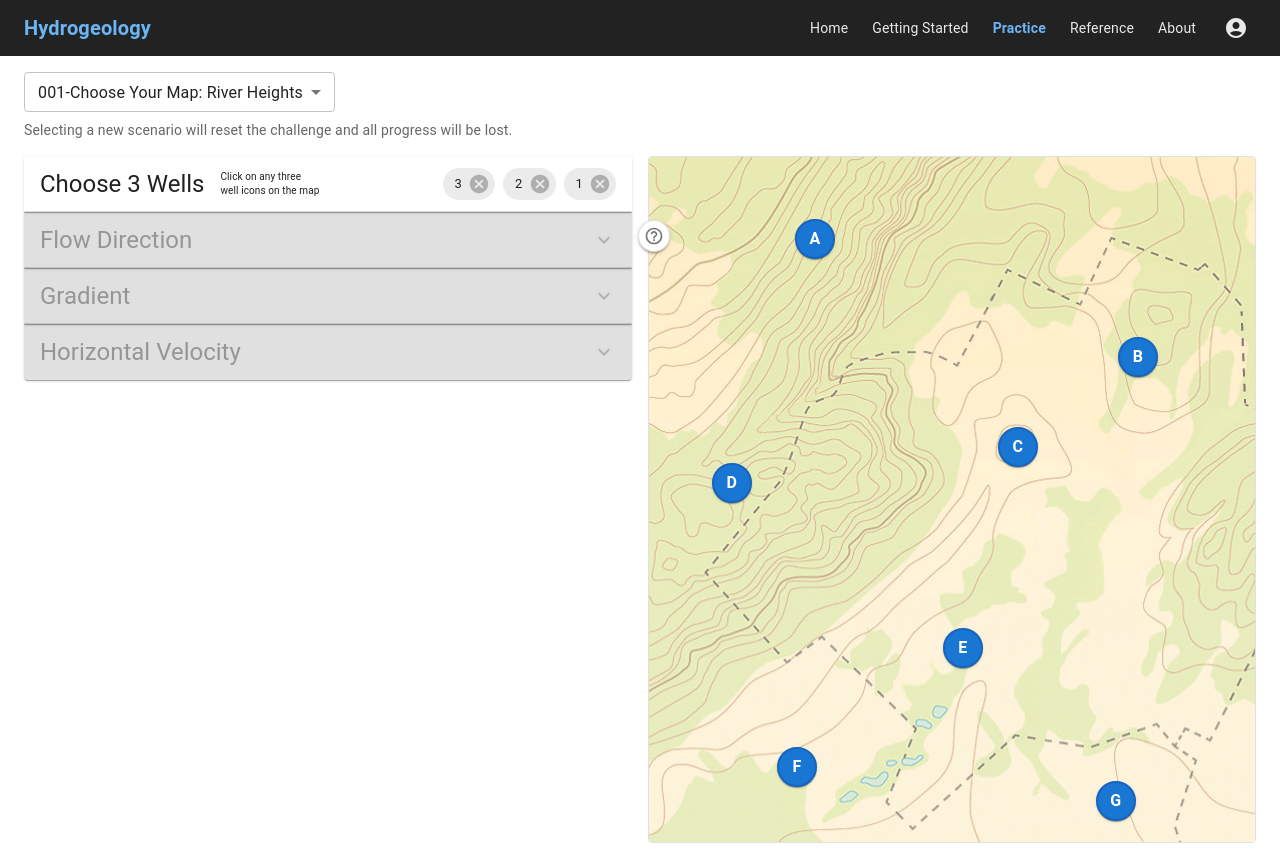
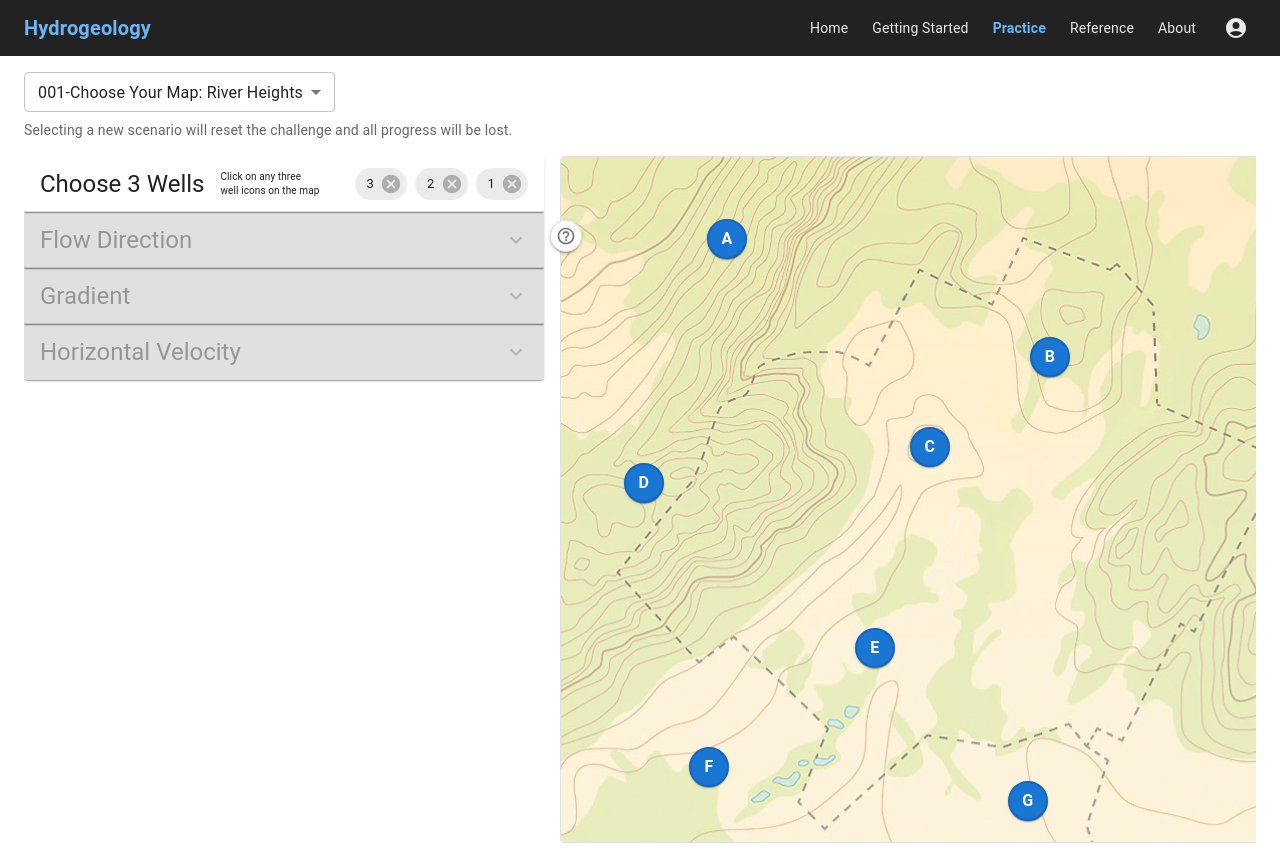
Before and after one commit to Geosyntec/ngwa-hydrogeo-challenge, a React (Vite) app: page /scenario in a window 1280 px wide. Built offline with nearby package versions, Linux system fonts and the light colour scheme.

Commit message:
make question panels more compact

```diff
--- a/src/features/scenario/Scenario.tsx
+++ b/src/features/scenario/Scenario.tsx
@@ -8,7 +8,6 @@ import {
   DialogContent,
   DialogTitle,
   FormControl,
-  Grid,
   InputLabel,
   MenuItem,
   Select,
@@ -42,6 +41,17 @@ import HorizontalVelocityPanel from "./components/Panels/HorizontalVelocityPanel
 import { selectIsAuthenticated } from "../auth/authSlice";
 
 type ClassOption = { id: string; name: string };
+
+/** Fixed question column width from `md` up; does not shrink until layout stacks below `md`. */
+const SCENARIO_QUESTION_PANEL_WIDTH_PX = 520;
+/** Minimum map width on `md+` so the row triggers horizontal scroll instead of crushing columns. */
+const SCENARIO_MAP_MIN_WIDTH_PX = 480;
+/** Default MUI `spacing(2)` gap between columns (must match `gap: 2` below). */
+const SCENARIO_ROW_GAP_PX = 16;
+const SCENARIO_ROW_MIN_WIDTH_MD =
+  SCENARIO_QUESTION_PANEL_WIDTH_PX +
+  SCENARIO_ROW_GAP_PX +
+  SCENARIO_MAP_MIN_WIDTH_PX;
 
 export default function Scenario({
   isTest = false,
@@ -431,26 +441,54 @@ export default function Scenario({
           </Typography>
         </Box>
 
-        <Grid container spacing={2}>
-          <Grid item xs={12} md={6}>
-            <ChooseWellsPanel />
-            <FlowDirectionPanel />
-            <GradientPanel />
-            <HorizontalVelocityPanel />
-          </Grid>
-
-          <Grid item xs={12} md={6}>
+        <Box
+          sx={{
+            width: "100%",
+            overflowX: { xs: "visible", md: "auto" },
+            WebkitOverflowScrolling: "touch",
+          }}
+        >
+          <Box
+            sx={{
+              display: "flex",
+              flexDirection: { xs: "column", md: "row" },
+              alignItems: "flex-start",
+              gap: 2,
+              flexWrap: { md: "nowrap" },
+              minWidth: { xs: 0, md: SCENARIO_ROW_MIN_WIDTH_MD },
+            }}
+          >
             <Box
               sx={{
+                width: { xs: "100%", md: SCENARIO_QUESTION_PANEL_WIDTH_PX },
+                minWidth: { xs: 0, md: SCENARIO_QUESTION_PANEL_WIDTH_PX },
+                maxWidth: { xs: "100%", md: SCENARIO_QUESTION_PANEL_WIDTH_PX },
+                flexShrink: { md: 0 },
+                boxSizing: "border-box",
+              }}
+            >
+              <ChooseWellsPanel />
+              <FlowDirectionPanel />
+              <GradientPanel />
+              <HorizontalVelocityPanel />
+            </Box>
+
+            <Box
+              sx={{
+                width: { xs: "100%", md: "auto" },
+                minWidth: { xs: 0, md: SCENARIO_MAP_MIN_WIDTH_PX },
+                flex: { md: "1 1 auto" },
+                flexShrink: { md: 0 },
                 border: "1px solid #e0e0e0",
                 borderRadius: 1,
                 overflow: "hidden",
+                boxSizing: "border-box",
               }}
             >
               <MapView />
             </Box>
-          </Grid>
-        </Grid>
+          </Box>
+        </Box>
       </Container>
     </>
   );
--- a/src/features/scenario/components/Panels/FlowDirectionPanel/FD_Step1.tsx
+++ b/src/features/scenario/components/Panels/FlowDirectionPanel/FD_Step1.tsx
@@ -1,5 +1,6 @@
 import { Grid, TextField, Typography, Stack, Button } from "@mui/material";
 import { useAppDispatch, useAppSelector } from "../../../../../app/hooks";
+import { panelBindTextFieldSx } from "../panelBindTextFieldSx";
 import { setField } from "../../../flowDirection/flowSlice";
 import {
   selectFlow,
@@ -35,8 +36,12 @@ export default function FDStep1() {
           )
         }
         error={f.checked && !f.isCorrect}
-        helperText={f.showAnswer ? `Answer: ${f.answer}` : helper}
-        sx={{ width: width ?? 50 }}
+        helperText={
+          f.showAnswer ? `${f.answer}` : helper != null && helper !== ""
+            ? helper
+            : "\u00a0"
+        }
+        sx={panelBindTextFieldSx(width ?? 50, !!f.showAnswer)}
       />
     );
   };
--- a/src/features/scenario/components/Panels/FlowDirectionPanel/FD_Step2.tsx
+++ b/src/features/scenario/components/Panels/FlowDirectionPanel/FD_Step2.tsx
@@ -1,5 +1,6 @@
 import { Grid, TextField, Typography, Stack, Button, Box } from "@mui/material";
 import { useAppDispatch, useAppSelector } from "../../../../../app/hooks";
+import { panelBindTextFieldSx } from "../panelBindTextFieldSx";
 import { setField,selectSortedByElevation } from "../../../flowDirection/flowSlice";
 import {
   selectFlow,
@@ -24,9 +25,13 @@ export default function FDStep2() {
         disabled={!stepReady}
         onChange={(e) => dispatch(setField({ key, value: e.target.value }))}
         error={f.checked && !f.isCorrect}
-        helperText={f.showAnswer ? `Answer: ${f.answer}` : helper}
+        helperText={
+          f.showAnswer ? `${f.answer}` : helper != null && helper !== ""
+            ? helper
+            : "\u00a0"
+        }
         InputLabelProps={{ shrink: true }}
-        sx={{ width: width ?? 100 }}
+        sx={panelBindTextFieldSx(width ?? 100, !!f.showAnswer)}
       />
     );
   };
--- a/src/features/scenario/components/Panels/GradientPanel/GradientPanel.tsx
+++ b/src/features/scenario/components/Panels/GradientPanel/GradientPanel.tsx
@@ -25,6 +25,7 @@ import {
 import { selectFlowAllStepsComplete } from "../../../flowDirection/flowSelectors";
 import { selectScenarioState, setSelectedPanel } from "../../../ScenarioSlice";
 import RealityCheck from "../../RealityCheck/RealityCheck";
+import { panelBindTextFieldSx } from "../panelBindTextFieldSx";
 import { useCallback, useEffect, useState } from "react";
 
 export default function GradientPanel() {
@@ -70,9 +71,13 @@ export default function GradientPanel() {
         value={f.input}
         onChange={(e) => dispatch(setField({ key, value: e.target.value }))}
         error={f.checked && !f.isCorrect}
-        helperText={f.showAnswer ? `Answer: ${f.answer}` : helper}
+        helperText={
+          f.showAnswer ? `${f.answer}` : helper != null && helper !== ""
+            ? helper
+            : "\u00a0"
+        }
         InputLabelProps={{ shrink: true }}
-        sx={{ width: width ?? 280 }}
+        sx={panelBindTextFieldSx(width ?? 280, !!f.showAnswer)}
       />
     );
   };
--- a/src/features/scenario/components/Panels/HorizontalVelocityPanel/HorizontalVelocityPanel.tsx
+++ b/src/features/scenario/components/Panels/HorizontalVelocityPanel/HorizontalVelocityPanel.tsx
@@ -46,6 +46,7 @@ import { useCallback, useState, useEffect } from "react";
 import { useNavigate } from "react-router-dom";
 import RealityCheck from "../../RealityCheck/RealityCheck";
 import SubmitResultsModal from "../SubmitResultsModal";
+import { panelBindTextFieldSx } from "../panelBindTextFieldSx";
 import { ROUTES } from "../../../../../app/routes";
 import { store } from "../../../../../app/store";
 import { buildSubmitGradesPayload } from "../../../submitGradesPayload";
@@ -94,9 +95,13 @@ export default function HorizontalVelocityPanel() {
         value={f.input}
         onChange={(e) => dispatch(setField({ key, value: e.target.value }))}
         error={f.checked && !f.isCorrect}
-        helperText={f.showAnswer ? `Answer: ${f.answer}` : helper}
+        helperText={
+          f.showAnswer ? `${f.answer}` : helper != null && helper !== ""
+            ? helper
+            : "\u00a0"
+        }
         InputLabelProps={{ shrink: true }}
-        sx={{ width: width ?? 50 }}
+        sx={panelBindTextFieldSx(width ?? 50, !!f.showAnswer)}
       />
     );
   };
--- /dev/null
+++ b/src/features/scenario/components/Panels/panelBindTextFieldSx.ts
@@ -0,0 +1,53 @@
+import type { SxProps, Theme } from "@mui/material";
+
+/** Green bar for revealed answers (contrast-friendly dark green). */
+const ANSWER_HELPER_BG = "#1b5e20";
+
+/** Fixed helper row height so layout does not jump when answers appear. */
+const HELPER_SLOT_PX = 40;
+
+/** Fixed OutlinedInput root height (size="small"). */
+const INPUT_ROOT_PX = 40;
+
+/**
+ * TextField `sx` for scenario panel `bind()` helpers: fixed input + fixed helper slot.
+ * When `showAnswer`, helper area uses green background and white text.
+ */
+export function panelBindTextFieldSx(
+  width: number | string,
+  showAnswer: boolean,
+): SxProps<Theme> {
+  return {
+    width,
+    "& .MuiInputBase-root": {
+      height: INPUT_ROOT_PX,
+    },
+    "& .MuiOutlinedInput-input": {
+      py: "8.5px",
+    },
+    "& .MuiFormHelperText-root": {
+      marginLeft: 0,
+      marginRight: 0,
+      marginTop: "6px",
+      minHeight: HELPER_SLOT_PX,
+      maxHeight: HELPER_SLOT_PX,
+      overflowY: "auto",
+      overflowX: "hidden",
+      boxSizing: "border-box",
+      fontSize: "0.75rem",
+      lineHeight: 1.25,
+      ...(showAnswer
+        ? {
+            backgroundColor: ANSWER_HELPER_BG,
+            color: "#fff",
+            px: 1,
+            py: 0.5,
+            borderRadius: 0.5,
+            "&.Mui-error": {
+              color: "#fff",
+            },
+          }
+        : {}),
+    },
+  };
+}
```
